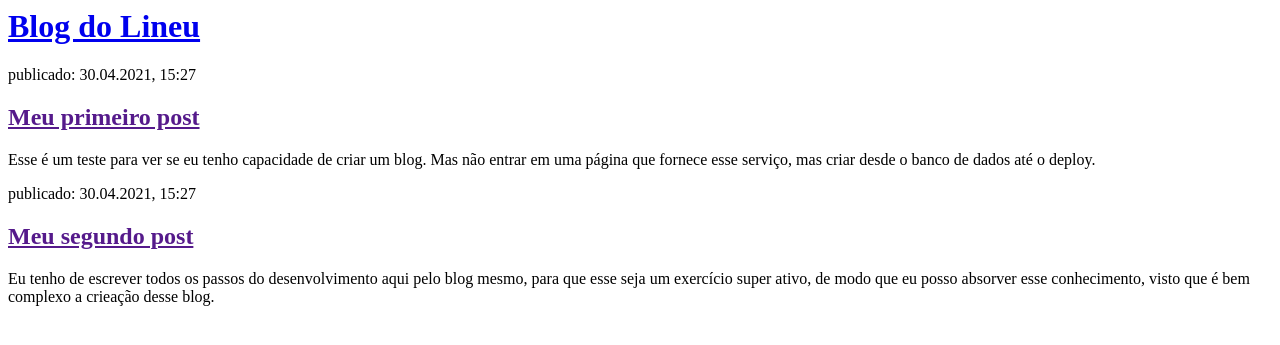
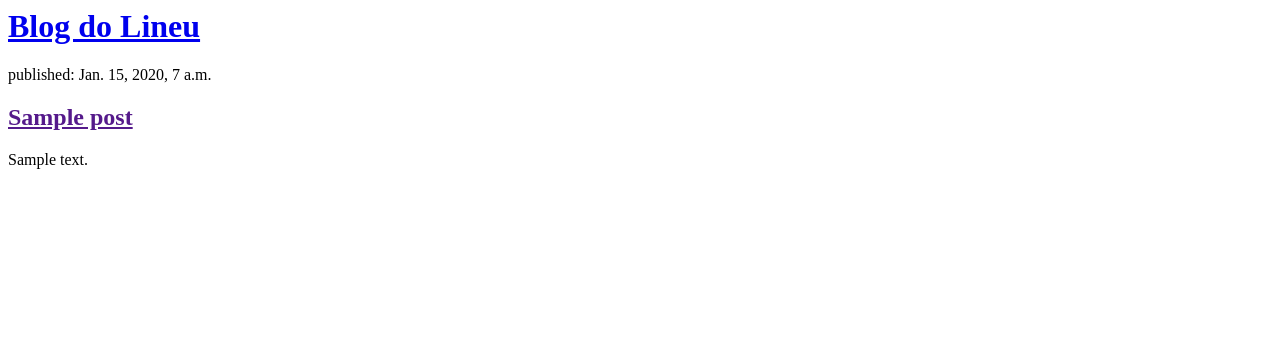
Before and after one commit to Fredericoufsj/my-first-blog, a Django app: page / in a window 1280 px wide. Shown: the top 345 px of the page. Run offline with Django 3.2, Linux system fonts and the light colour scheme; tables that the repository leaves empty hold one stand-in row (values such as "Sample post").

Commit message:
Modificações nos templates para postrar os posts a partir do banco de dados

```diff
--- a/blog/templates/blog/post_list.html
+++ b/blog/templates/blog/post_list.html
@@ -7,16 +7,11 @@
             <h1><a href="/">Blog do Lineu</a></h1>
         </div>
 
+        {% for post in posts %}
         <div>
-            <p>publicado: 30.04.2021, 15:27</p>
-            <h2><a href="">Meu primeiro post</a></h2>
-            <p>Esse é um teste para ver se eu tenho capacidade de criar um blog. Mas não entrar em uma página que fornece esse serviço, mas criar desde o banco de dados até o deploy.</p>
+              <p>published: {{ post.published_date }}</p>
+              <h2><a href="">{{ post.title }}</a></h2>
+              <p>{{ post.text|linebreaksbr }}</p>
         </div>
-
-        <div>
-            <p>publicado: 30.04.2021, 15:27</p>
-            <h2><a href="">Meu segundo post</a></h2>
-            <p>Eu tenho de escrever todos os passos do desenvolvimento aqui pelo blog mesmo, para que esse seja um exercício super ativo, de modo que eu posso absorver esse conhecimento, visto que é bem complexo a crieação desse blog.</p>
-        </div>
-    </body>
+        {% endfor %}
 </html>
--- a/blog/views.py
+++ b/blog/views.py
@@ -1,4 +1,8 @@
 from django.shortcuts import render
+from django.utils import timezone
+from .models import Post
+
 
 def post_list(request):
-    return render(request, 'blog/post_list.html',{})
+    posts = Post.objects.filter(published_date__lte=timezone.now()).order_by('published_date')
+    return render(request, 'blog/post_list.html', {'posts': posts})
```
